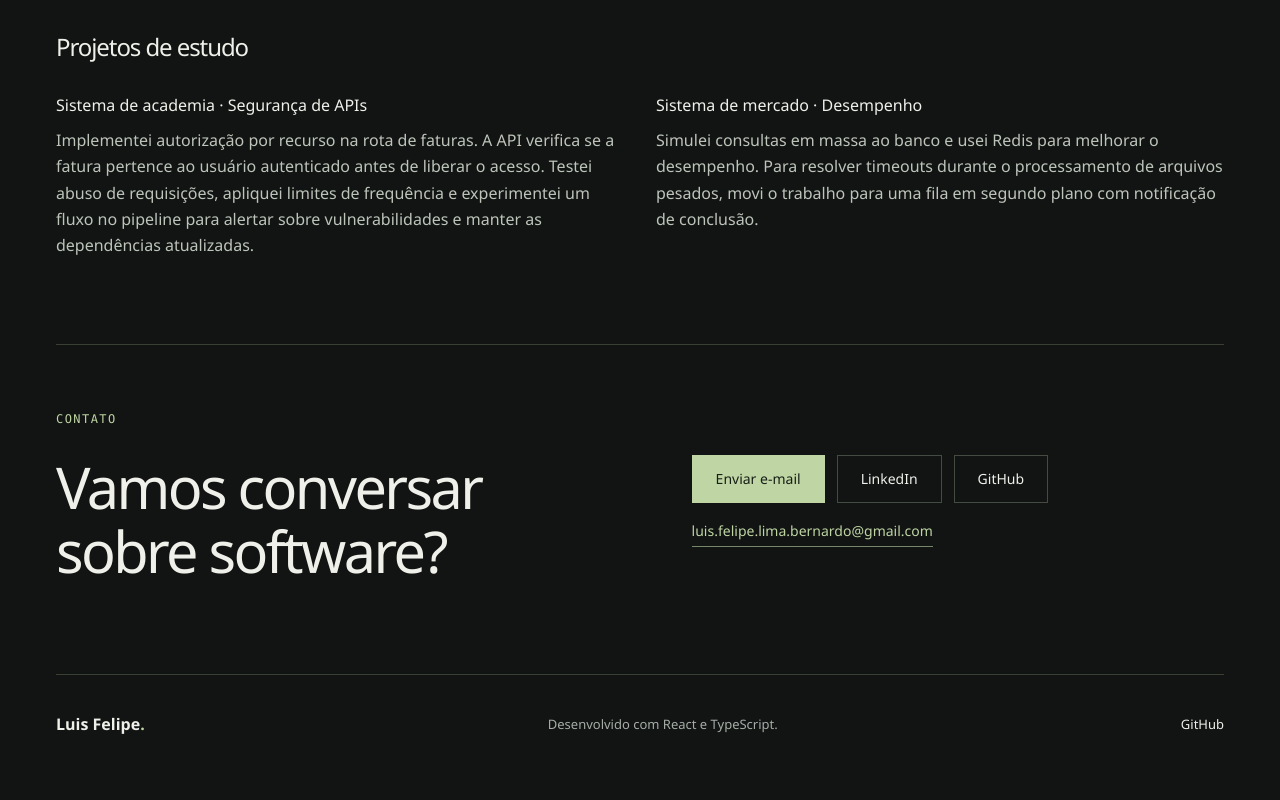
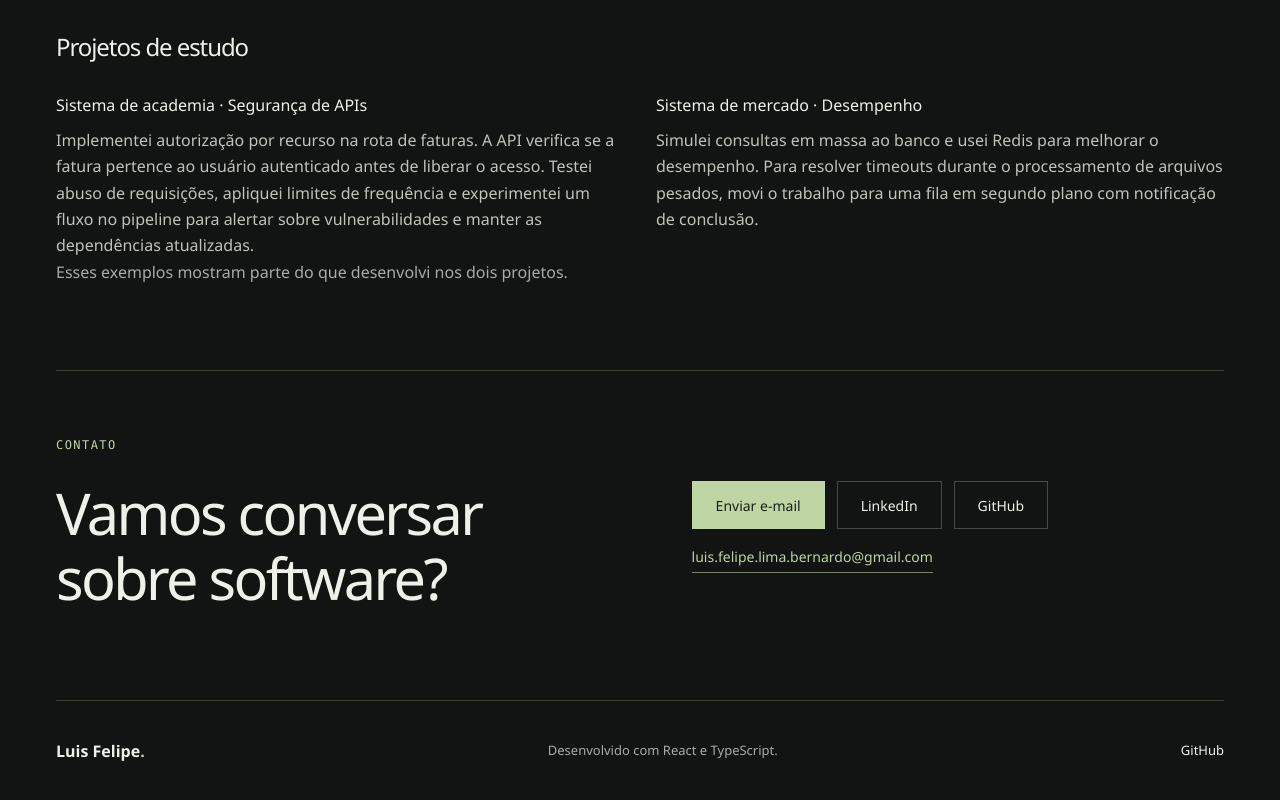
Before and after one commit to liphecodez/liphecodez.github.io, a React (Vite) app: page / in a window 1280 px wide. Shown: the part 3168-3968 px from the top of the page. Before the commit the page ends 3942 px from the top, so only its background shows below. Built offline with nearby package versions, Linux system fonts and the light colour scheme.

Commit message:
docs: clarify scope of study project examples

```diff
--- a/src/App.tsx
+++ b/src/App.tsx
@@ -274,6 +274,9 @@ function Home() {
               </div>
             </article>
           </div>
+          <p className="text-muted mt-4">
+            Esses exemplos mostram parte do que desenvolvi nos dois projetos.
+          </p>
         </section>
       </section>
       <section id="contato" className="contact-section shell">
```
